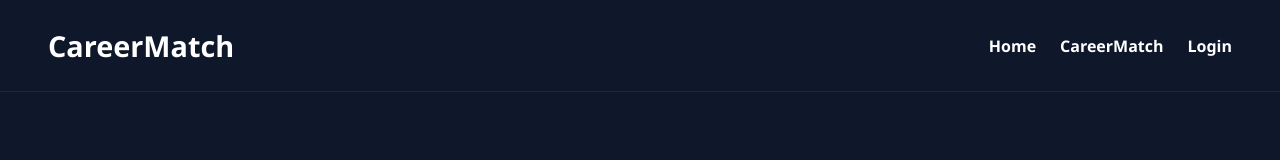
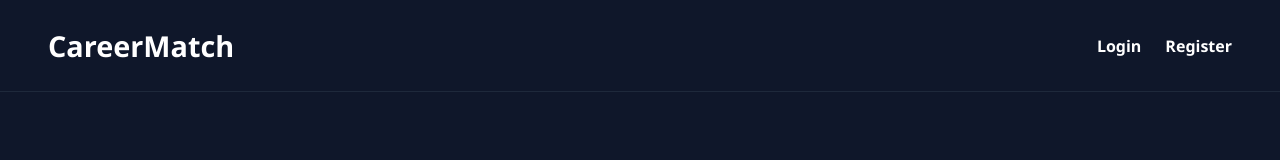
Before and after one commit to The-morning-star23/job-recommendation-platform, a React (Vite) app in the folder frontend/: page / in a window 1280 px wide. Shown: the top 160 px of the page. Built offline with nearby package versions, Linux system fonts and the light colour scheme.

Commit message:
updated Header.jsx and App.jsx

```diff
--- a/frontend/src/App.jsx
+++ b/frontend/src/App.jsx
@@ -1,21 +1,20 @@
-import { BrowserRouter as Router, Routes, Route } from 'react-router-dom'
+import { BrowserRouter as Router, Routes, Route } from 'react-router-dom';
 import Landing from './pages/Landing';
-import Login from './pages/Login'
+import Login from './pages/Login';
 import Register from './pages/Register';
 import Header from './pages/Header';
-import CareerMatch from './pages/CareerMatch';
+
 function App() {
   return (
     <Router>
-      <><Header />
+      <Header />
       <Routes>
-      <Route path="/" element={<Landing />} />
-      <Route path="/career-match" element={<CareerMatch />} />
-      <Route path="/login" element={<Login />} />
-      <Route path="/register" element={<Register />} />
-    </Routes></>
+        <Route path="/" element={<Landing />} />
+        <Route path="/login" element={<Login />} />
+        <Route path="/register" element={<Register />} />
+      </Routes>
     </Router>
-  )
+  );
 }
 
 export default App;
--- a/frontend/src/pages/Header.jsx
+++ b/frontend/src/pages/Header.jsx
@@ -1,17 +1,23 @@
 import React from 'react';
-import { Link } from 'react-router-dom';
+import { Link, useLocation } from 'react-router-dom';
 import './Header.css';
 
 const Header = () => {
+  const location = useLocation();
+
   return (
     <header className="navbar">
       <div className="logo">
-        <Link to="/">CareerMatch</Link>
+        <Link to="/" className={location.pathname === '/' ? 'active' : ''}>
+          CareerMatch
+        </Link>
       </div>
       <nav className="nav-links">
-        <Link to="/">Home</Link>
-        <Link to="/career-match">CareerMatch</Link>
+        {location.pathname !== '/' && (
+          <Link to="/">Home</Link>
+        )}
         <Link to="/login">Login</Link>
+        <Link to="/register">Register</Link>
       </nav>
     </header>
   );
```
